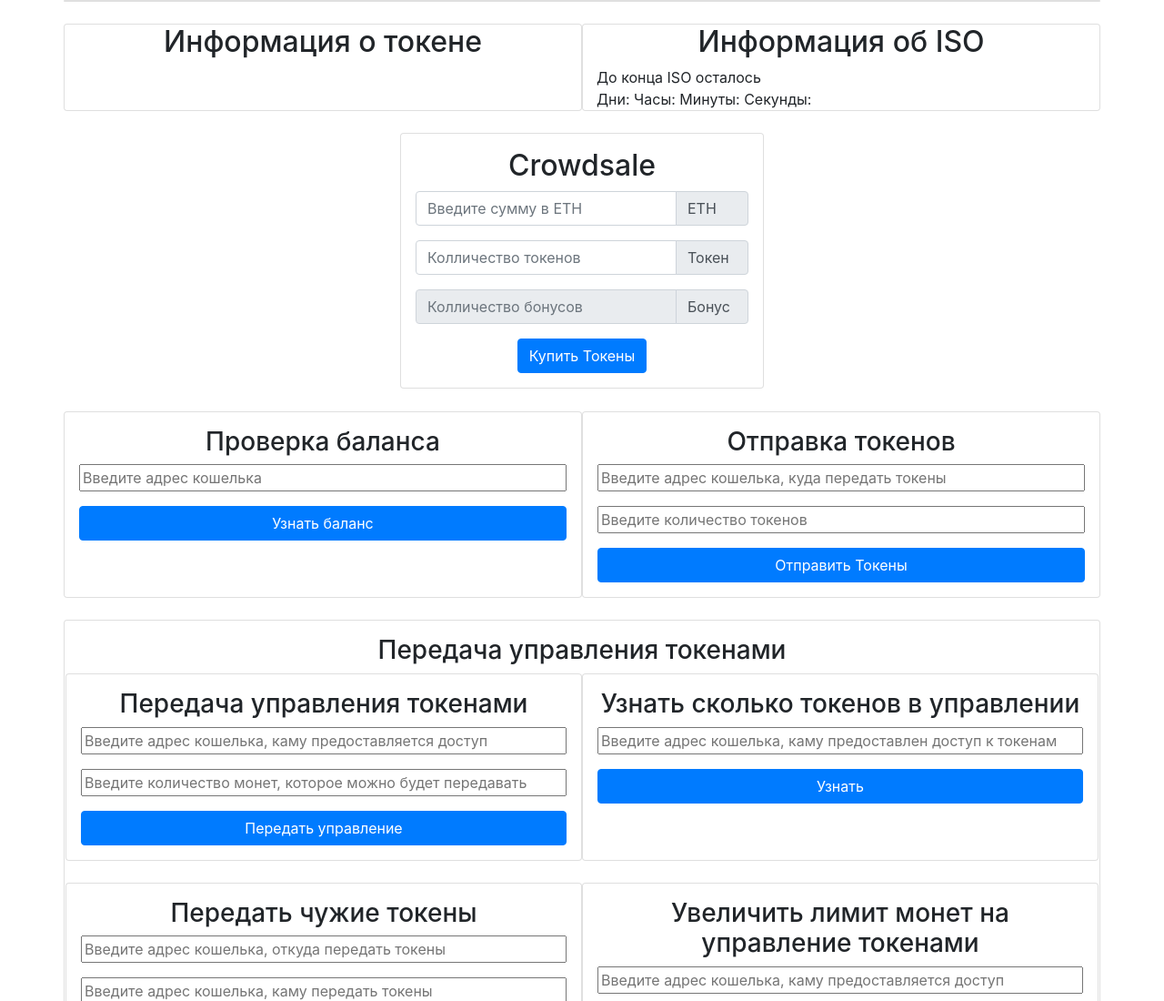
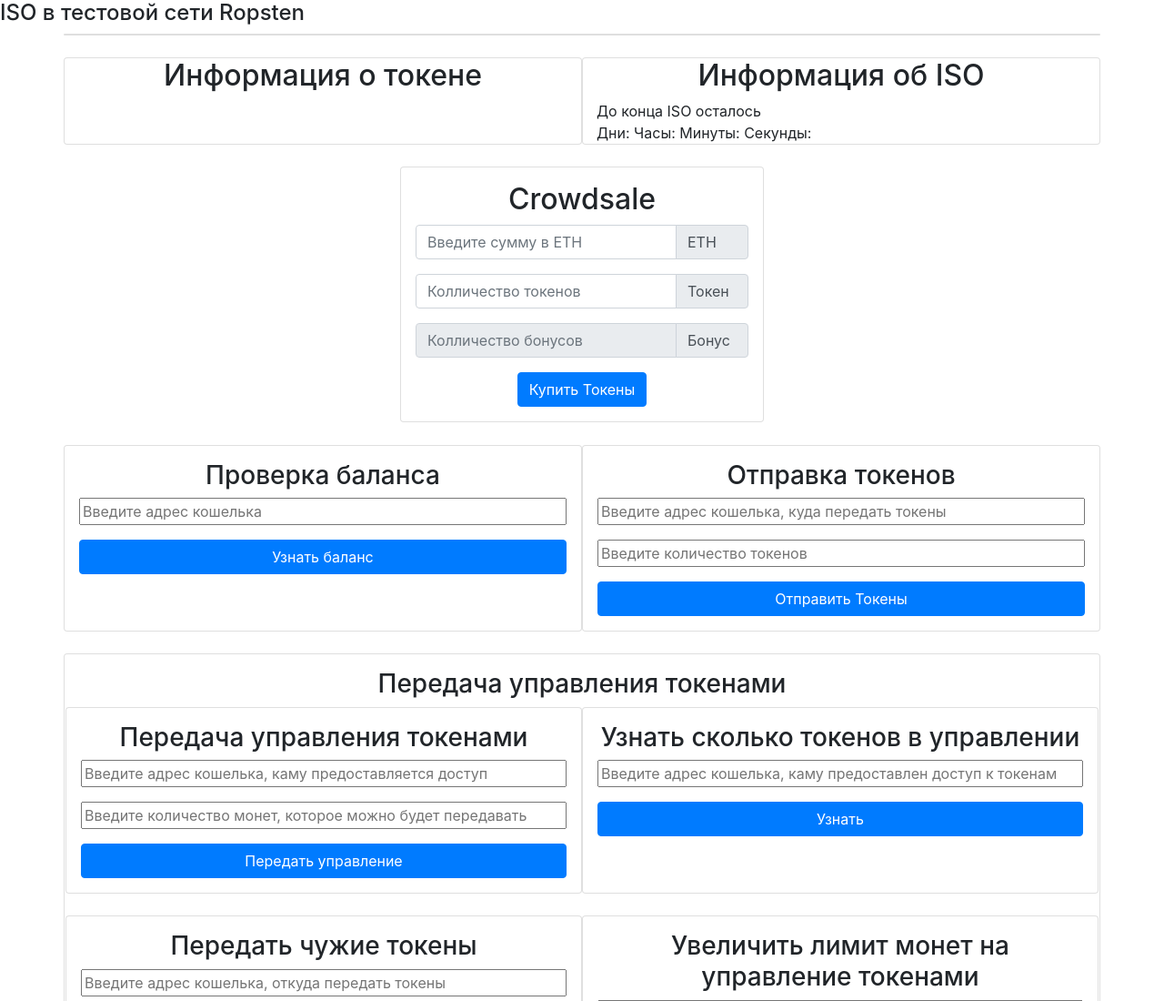
Before and after one commit to issim91/First-ICO, a website: page docs/index.html in a window 1280 px wide. Shown: the top 1100 px of the page at 91% size. Drawn offline with nearby package versions, Linux system fonts and the light colour scheme.

Commit message:
ADD title - name network Ropsten

```diff
--- a/docs/index.html
+++ b/docs/index.html
@@ -14,6 +14,7 @@
   </head>
 
   <body>
+  <h4>ISO в тестовой сети Ropsten</h4>
   <div id="loader">
       <p class="text-center">Loading....</p>
   </div>
```
Also changed, not shown: src/index.html (+1 -0 lines), 1 other file.
